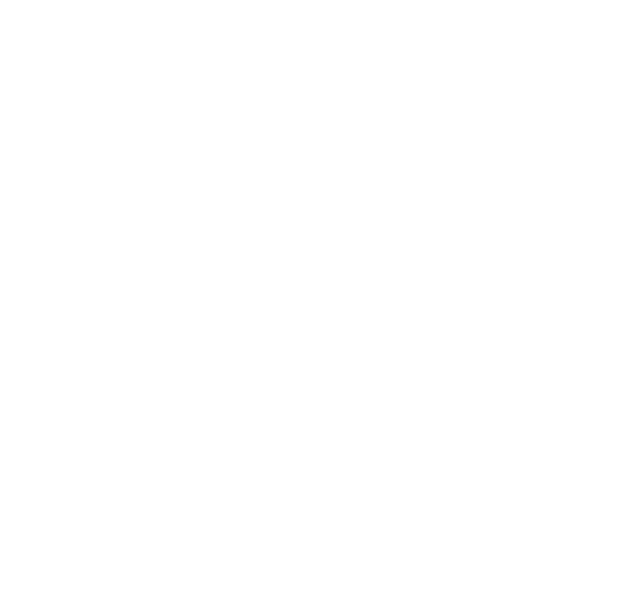
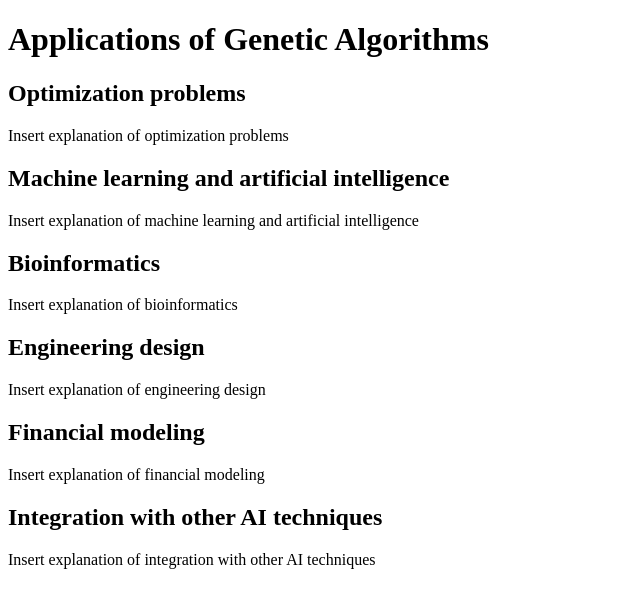
Before and after one commit to hudayy/genetic-algorithms, a plain HTML site: page sections/applications.html in a window 1280 px wide. Shown: the whole page, without its empty margins (0-640 px from the left). Drawn offline with Linux system fonts and the light colour scheme.

Commit message:
Add outline of applications

```diff
--- a/sections/applications.html
+++ b/sections/applications.html
@@ -1,9 +1,21 @@
 <!doctype html>
 <html>
     <head>
-
+        <title>Applications of Genetic Algorithms</title>
     </head>
     <body>
-
+        <h1>Applications of Genetic Algorithms</h1>
+        <h2>Optimization problems</h2>
+        <p>Insert explanation of optimization problems</p>
+        <h2>Machine learning and artificial intelligence</h2>
+        <p>Insert explanation of machine learning and artificial intelligence</p>
+        <h2>Bioinformatics</h2>
+        <p>Insert explanation of bioinformatics</p>
+        <h2>Engineering design</h2>
+        <p>Insert explanation of engineering design</p>
+        <h2>Financial modeling</h2>
+        <p>Insert explanation of financial modeling</p>
+        <h2>Integration with other AI techniques</h2>
+        <p>Insert explanation of integration with other AI techniques</p>
     </body>
 </html>
```
